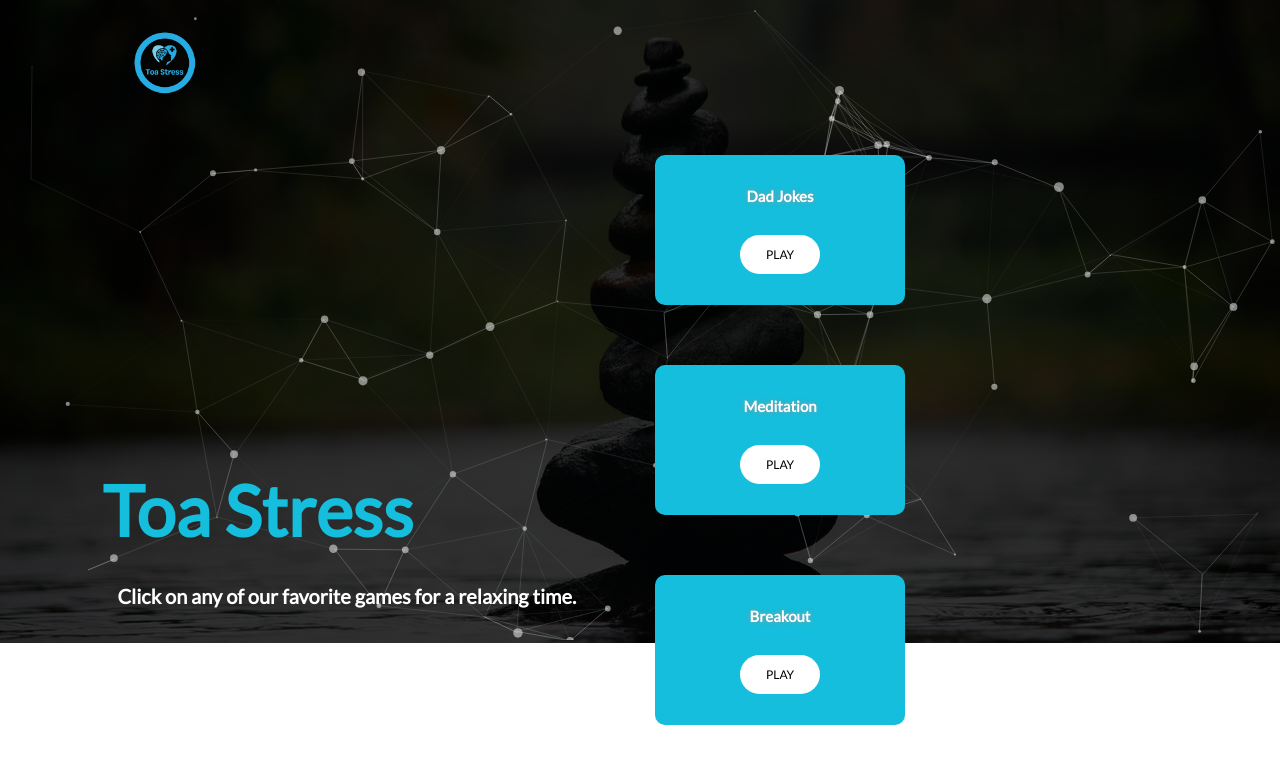
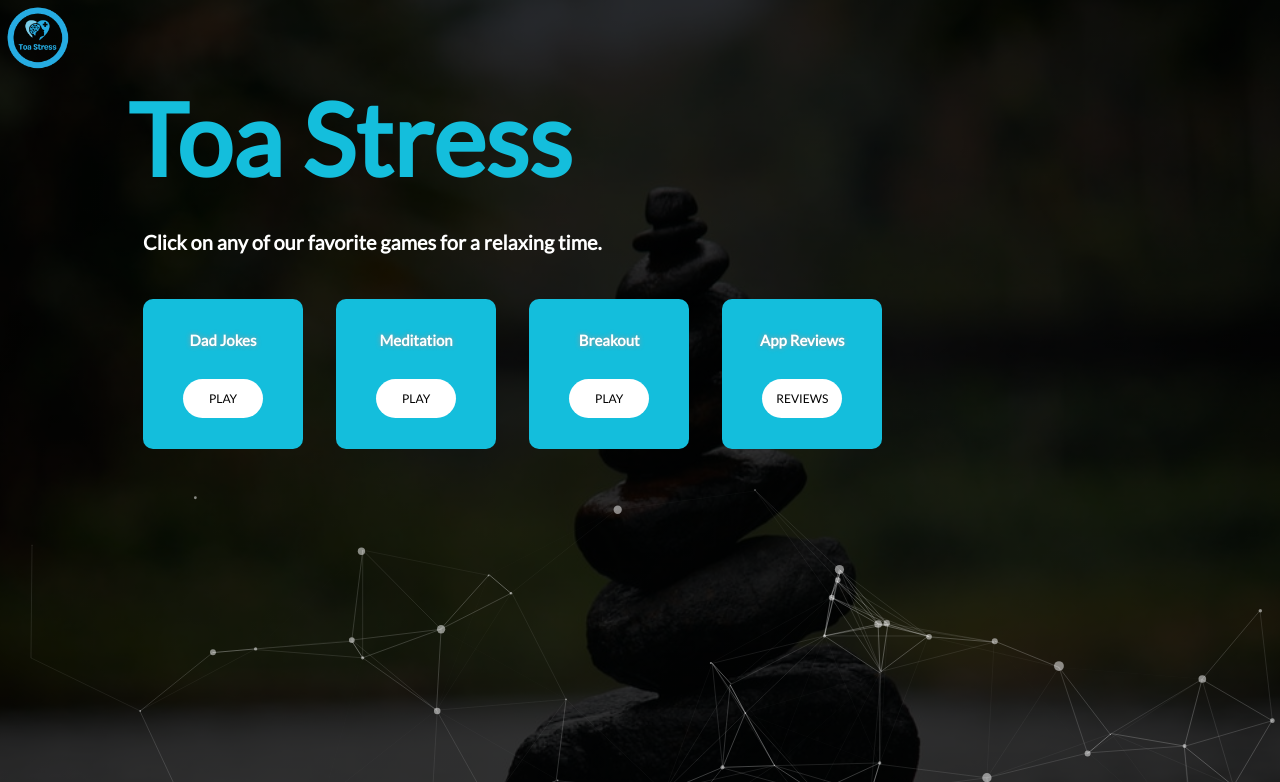
Before and after one commit to Miss-Faith/Toa-Stress, a plain HTML site: page index.html in a window 1280 px wide. Shown: the top 782 px of the page. Drawn offline with nearby package versions, Linux system fonts and the light colour scheme.

Commit message:
st: styled div container height

```diff
--- a/css/index.css
+++ b/css/index.css
@@ -7,29 +7,29 @@
     font-family: "Lato", sans-serif;
 }
 
+body {
+    height: auto;
+}
+
 #particles-js {
     background-image: linear-gradient(rgba(0, 0, 0, 0.8), rgba(0, 0, 0, 0.8)), url("../images/toa-carousel1.jpg");
     background-position: center;
     background-size: cover;
     background-repeat: no-repeat;
-    height: 100%;
+    height: auto;
     width: 100%;
+    /* position: absolute; */
+    /* top: -20%; */
 }
 
-.container {
+.container-fluid {
+    height: 30%;
     position: absolute;
-    padding-left: 8%;
-    padding-right: 8%;
-    box-sizing: border-box;
+    top: 50%;
 }
 
+
 /* Navbar styling 2 */
-.navbar {
-    height: 17%;
-    padding: 25px;
-    display: flex;
-    align-items: center;
-}
 
 .logo {
     width: 75px;
@@ -42,37 +42,11 @@
     margin-left: 40px;
 }
 
-nav {
-    flex: 1;
-    text-align: right;
-}
-
-nav ul li {
-    list-style: none;
-    display: inline-block;
-    margin-left: 60px;
-}
-
-nav ul li a {
-    text-decoration: none;
-    color: #fff;
-    font-size: 20px;
-}
-
-nav ul li a {
-    transition: all 0.3s ease 0s;
-}
-
-nav ul li a:hover {
-    color: #14bedc;
-}
-
 /* Row and col styling */
 
 .row {
-    display: flex;
-    height: 88%;
-    align-items: center;
+ padding-left: 10%;
+ padding-right: 10%;
 }
 
 .col {
@@ -81,7 +55,8 @@ nav ul li a:hover {
 
 h1 {
     color: #14bedc;
-    font-size: 70px;
+    font-size: 100px;
+    font-weight: 700;
 }
 
 
@@ -99,7 +74,7 @@ p {
 }
 
 .card {
-    width: 250px;
+    width: 160px;
     height: 150px;
     display: inline-block;
     border-radius: 10px;
```
